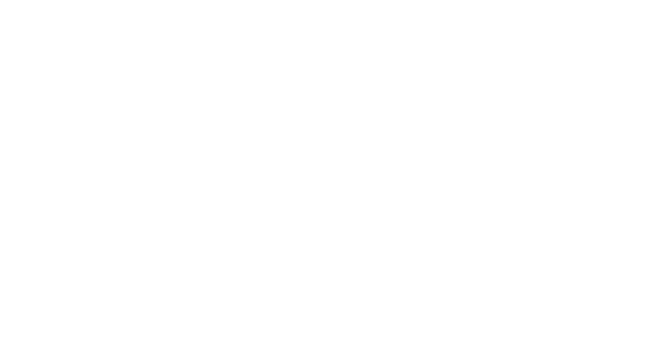
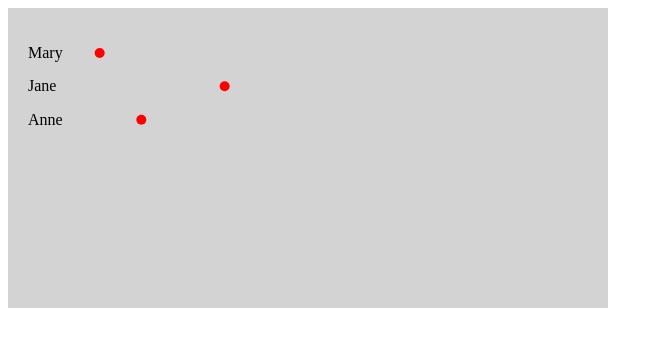
Before and after one commit to woaixiangbao/d3-demo, a website: page demo6/demo6.html in a window 1280 px wide. Shown: the whole page, without its empty margins (0-663 px from the left). Drawn offline with nearby package versions, Linux system fonts and the light colour scheme.

Commit message:
完成demo6

```diff
--- a/demo6/demo6.html
+++ b/demo6/demo6.html
@@ -31,5 +31,6 @@
   <title>Document</title>
 </head>
 <body onload="makeKeys()">
+  <svg id="key" width="600" height="300" style="background-color: lightgrey;"></svg>
 </body>
 </html>
```
